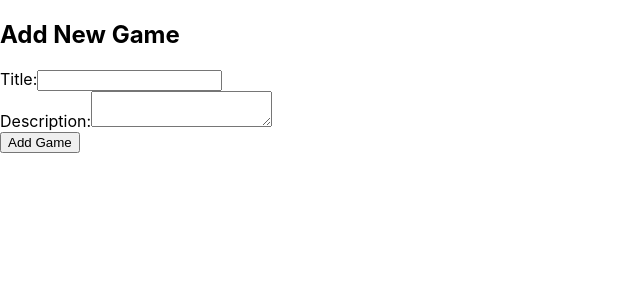
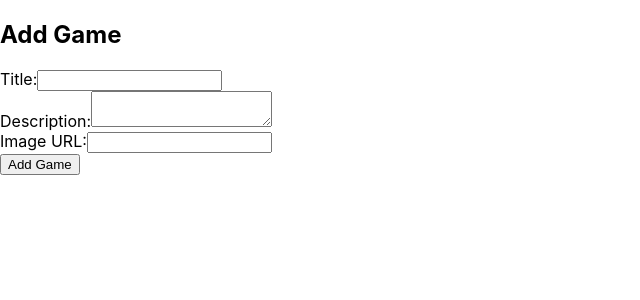
Before and after one commit to cancelei/EsportGamingCenter_frontend, a React (Create React App) app: page /add-game in a window 1280 px wide. Shown: the top 300 px of the page, without its empty margins (0-640 px from the left). Built offline with nearby package versions, Linux system fonts and the light colour scheme.

Commit message:
Update the AddGameForm.js file

```diff
--- a/src/Components/AddGameForm.js
+++ b/src/Components/AddGameForm.js
@@ -1,8 +1,9 @@
 import React, { useState } from 'react';
 
-function AddGameForm({ onAddGame }) {
+function AddGameForm() {
   const [title, setTitle] = useState('');
   const [description, setDescription] = useState('');
+  const [imageUrl, setImageUrl] = useState('');
 
   const handleSubmit = async (event) => {
     event.preventDefault();
@@ -17,16 +18,16 @@ function AddGameForm({ onAddGame }) {
           game: {
             title: title,
             description: description,
+            imageUrl: imageUrl,
           },
         }),
       });
 
-      const data = await response.json();
       if (response.ok) {
-        console.log('Game added successfully:', data);
-        onAddGame(data); // Notify parent component about the new game
+        console.log('Game added successfully');
+        // Handle any additional logic or redirection after adding the game
       } else {
-        console.error('Error adding game:', data);
+        console.error('Error adding game');
       }
     } catch (error) {
       console.error('Error adding game:', error);
@@ -35,7 +36,7 @@ function AddGameForm({ onAddGame }) {
 
   return (
     <div>
-      <h2>Add New Game</h2>
+      <h2>Add Game</h2>
       <form onSubmit={handleSubmit}>
         <div>
           <label>Title:</label>
@@ -52,6 +53,14 @@ function AddGameForm({ onAddGame }) {
             onChange={(e) => setDescription(e.target.value)}
           />
         </div>
+        <div>
+          <label>Image URL:</label>
+          <input
+            type="text"
+            value={imageUrl}
+            onChange={(e) => setImageUrl(e.target.value)}
+          />
+        </div>
         <button type="submit">Add Game</button>
       </form>
     </div>
```
